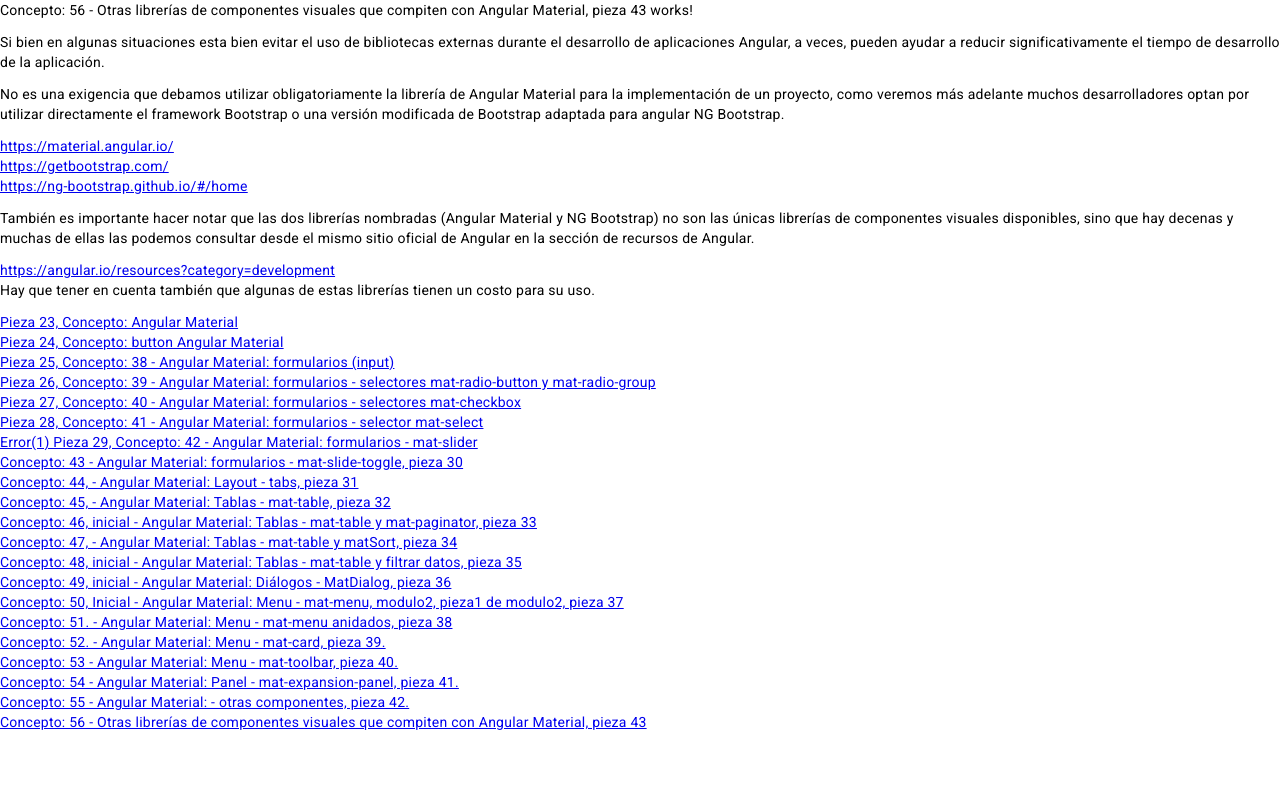
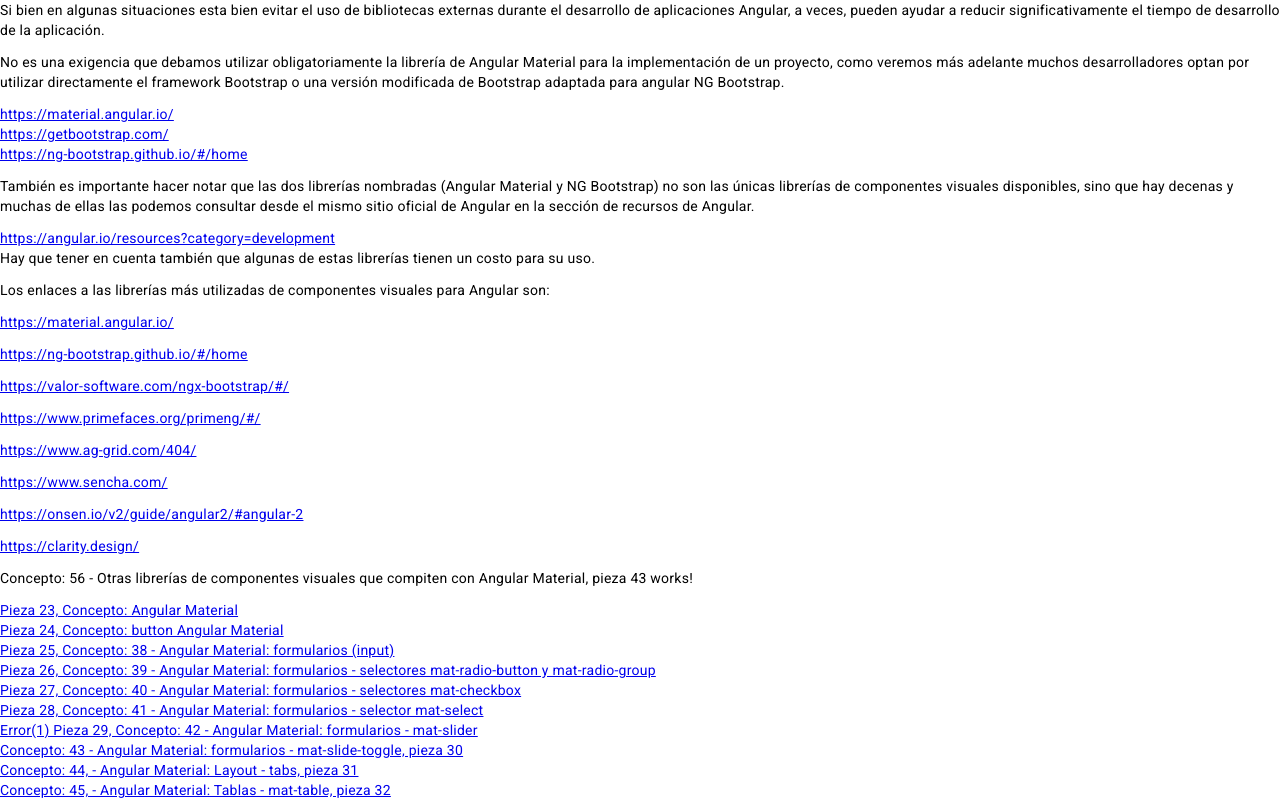
Before and after one commit to Miguelepst/appweb7, an Angular app: page /app-pieza43-p in a window 1280 px wide. Shown: the top 800 px of the page. Built offline with nearby package versions, Linux system fonts and the light colour scheme.

Commit message:
Concepto: 56 - Otras librerías de componentes visuales que compiten con Angular Material, pieza 43 Funcional(Ok(OK)/Error(0)) Error1!=""

```diff
--- a/src/app/features/modulo1/components/pieza43/pieza43-p/pieza43-p.component.html
+++ b/src/app/features/modulo1/components/pieza43/pieza43-p/pieza43-p.component.html
@@ -1,7 +1,3 @@
-<p>Concepto: 56
-  - Otras librerías de componentes visuales que compiten con Angular Material, pieza 43 works!</p>
-
-
 <p>Si bien en algunas situaciones esta bien evitar el uso de bibliotecas externas durante el desarrollo de
   aplicaciones Angular, a veces, pueden ayudar a reducir significativamente el tiempo de desarrollo de la aplicación.
 </p>
@@ -25,3 +21,23 @@
 
 <a href="https://angular.io/resources?category=development">https://angular.io/resources?category=development</a>
 <p>Hay que tener en cuenta también que algunas de estas librerías tienen un costo para su uso.</p>
+
+
+<p>Los enlaces a las librerías más utilizadas de componentes visuales para Angular son:</p>
+
+<p><a href="https://material.angular.io/">https://material.angular.io/</a></p>
+<p><a href="https://ng-bootstrap.github.io/#/home">https://ng-bootstrap.github.io/#/home</a></p>
+<p><a href=""></a></p>
+<p><a href=""></a></p>
+
+
+<p><a href="https://valor-software.com/ngx-bootstrap/#/">https://valor-software.com/ngx-bootstrap/#/</a></p>
+<p><a href="https://www.primefaces.org/primeng/#/">https://www.primefaces.org/primeng/#/</a></p>
+<p><a href="https://www.ag-grid.com/404/">https://www.ag-grid.com/404/</a></p>
+<p><a href="https://www.sencha.com/">https://www.sencha.com/</a></p>
+<p><a href="https://onsen.io/v2/guide/angular2/#angular-2">https://onsen.io/v2/guide/angular2/#angular-2</a></p>
+<p><a href="https://clarity.design/">https://clarity.design/</a></p>
+
+
+<p>Concepto: 56
+  - Otras librerías de componentes visuales que compiten con Angular Material, pieza 43 works!</p>
```
